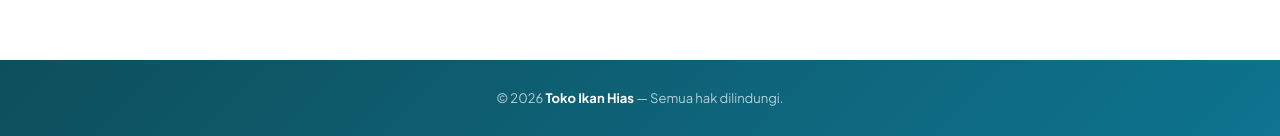
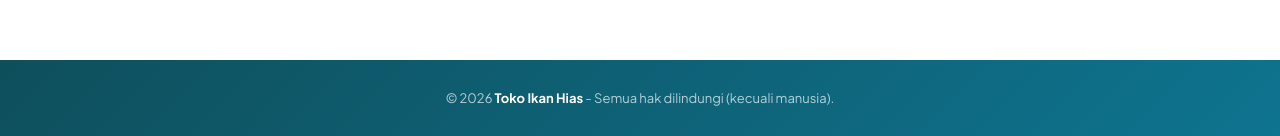
Before and after one commit to N3CH0/Tugas-Besar-PLBD, a PHP site: page / in a window 1280 px wide. Shown: the part 1612-1748 px from the top of the page. Run offline with PHP 8.4, Linux system fonts and the light colour scheme; data comes from the database, SQL or seed files in the repository.

Commit message:
Update Clean up

```diff
--- a/PL&DB/MVC/View/admin/penjualan/tambah.php
+++ b/PL&DB/MVC/View/admin/penjualan/tambah.php
@@ -21,7 +21,6 @@
                     </div>
                     <a href="index.php?page=penjualan" class="btn btn-secondary"><i class="fa-solid fa-arrow-left"></i> Kembali</a>
                 </div>
-
                 <div class="card">
                     <div class="form-body">
                         <?php if ($pesan): ?>
@@ -40,7 +39,6 @@
                                     <i class="fa-solid fa-chevron-down select-caret"></i>
                                 </div>
                             </div>
-
                             <div class="form-group">
                                 <label>Pilih Barang & Jumlah</label>
                                 <div id="item-list">
@@ -65,7 +63,6 @@
                                     <i class="fa-solid fa-plus"></i> Tambah Item
                                 </button>
                             </div>
-
                             <div class="btn-group">
                                 <a href="index.php?page=penjualan" class="btn btn-secondary"><i class="fa-solid fa-arrow-left"></i> Batal</a>
                                 <button type="submit" class="btn btn-primary"><i class="fa-solid fa-floppy-disk"></i> Simpan Transaksi</button>
--- a/PL&DB/MVC/View/guest/home.php
+++ b/PL&DB/MVC/View/guest/home.php
@@ -11,7 +11,6 @@
         <link rel="stylesheet" href="View/style.css">
     </head>
     <body>
-    <!-- NAVBAR -->
         <nav class="guest-nav">
             <a href="index.php" class="logo">
                 <i class="fa-solid fa-fish"></i>
@@ -23,8 +22,6 @@
                 <a href="index.php?page=login" class="btn-login"><i class="fa-solid fa-right-to-bracket"></i> Login Admin</a>
             </div>
         </nav>
-
-    <!-- HERO -->
         <section class="hero">
             <div class="hero-content">
                 <h1>Toko <span>Ikan Hias</span> Terlengkap</h1>
@@ -34,8 +31,6 @@
                 </a>
             </div>
         </section>
-
-    <!-- STATS -->
         <div class="stats-bar">
             <div class="stat-item">
                 <div class="stat-num"><?= count($dataBarang) ?></div>
@@ -50,8 +45,6 @@
                 <div class="stat-label">Kualitas Terjamin</div>
             </div>
         </div>
-
-    <!-- PRODUCTS (PRODUK UNGGULAN) -->
         <section class="section" style="background: #fff; padding-top: 50px; padding-bottom: 60px;">
             <div class="section-title">
                 <h2>Produk Unggulan</h2>
@@ -62,8 +55,6 @@
                 foreach ($dataBarang as $b):
                     $stokClass = $b['stok'] <= $b['stok_minimum'] ? 'menipis' : 'aman';
                     $stokLabel = $b['stok'] <= $b['stok_minimum'] ? 'Stok Menipis' : 'Tersedia';
-
-                // Cek ketersediaan foto di folder View/img/
                     $imgPath = '';
                     $extensions = ['jpg', 'jpeg', 'png', 'webp'];
                     foreach ($extensions as $ext) {
@@ -83,7 +74,6 @@
                     <?php if ($imgPath): ?>
                         <img src="<?= $imgPath ?>" alt="<?= htmlspecialchars($b['nama_barang']) ?>">
                     <?php else: ?>
-                        <!-- Placeholder Foto: Tambahkan gambar di View/img/<?= $b['id_barang'] ?>.jpg -->
                         <div class="product-placeholder">
                             <i class="fa-regular fa-image"></i>
                             <span>Foto Produk</span>
@@ -99,10 +89,10 @@
                 <?php endforeach; ?>
             </div>
         </section>
-
-    <!-- FOOTER -->
         <footer class="guest-footer">
-        <p>&copy; <?= date('Y') ?> <strong>Toko Ikan Hias</strong> — Semua hak dilindungi.</p>
+            <p>&copy; <?= date('Y') ?>
+            <strong>Toko Ikan Hias</strong> - Semua hak dilindungi (kecuali manusia).
+            </p>
         </footer>
     </body>
 </html>
```
Also changed, not shown: PL&DB/MVC/View/admin/penjualan/detail.php (+17 -8 lines), PL&DB/MVC/View/admin/penjualan/index.php (+6 -5 lines), PL&DB/MVC/View/style.css (+0 -44 lines), PL&DB/MVC/View/templates/sidebar.php (+2 -7 lines), PL&DB/MVC/View/auth/login.php (indentation only). Lines whose indentation alone changed are shown as unchanged.
